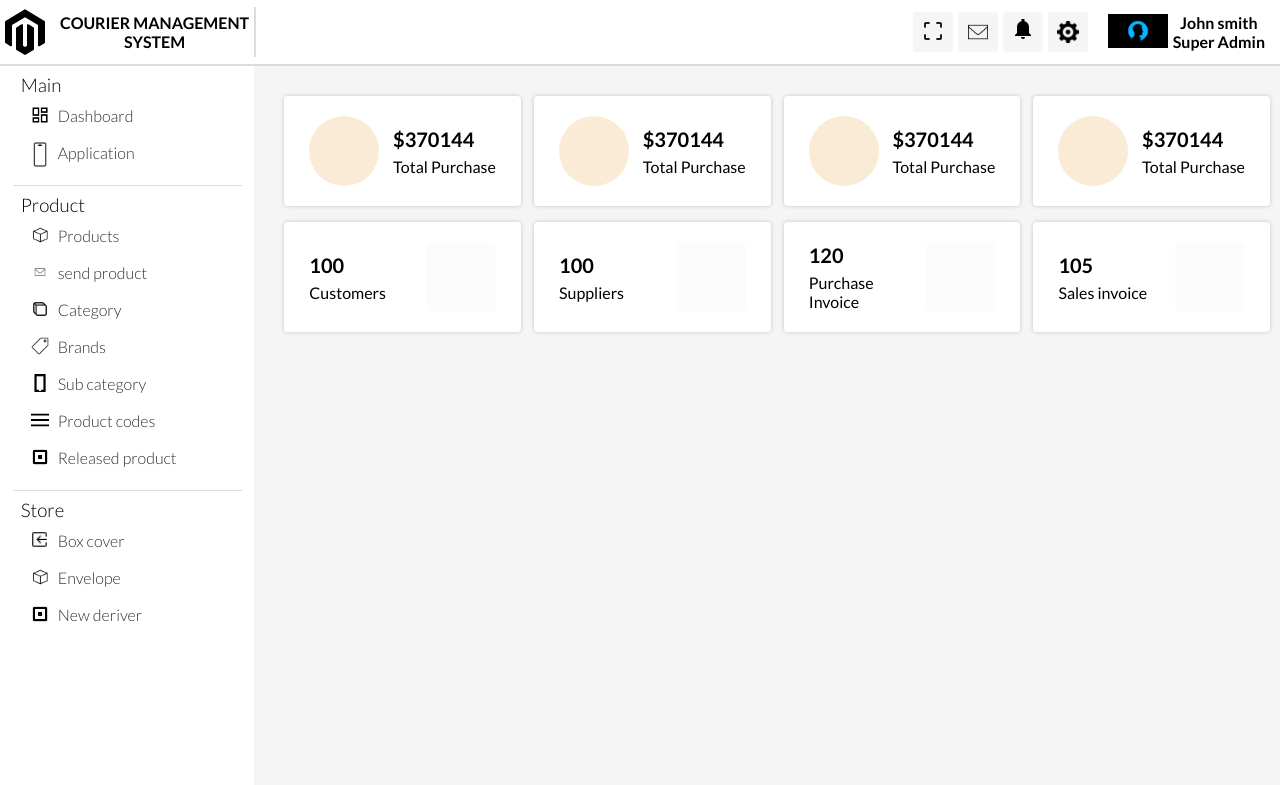
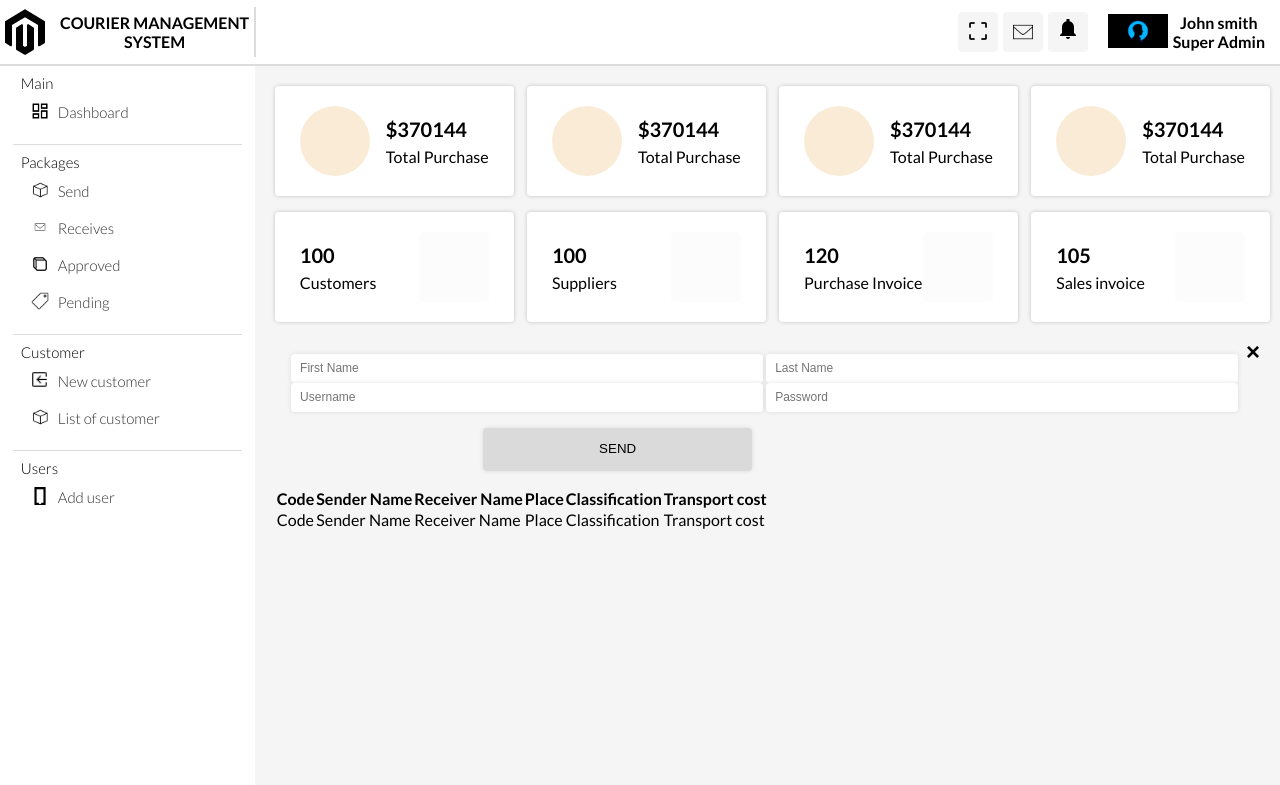
Before and after one commit to benart57/courier-mgnt, a PHP site: page / in a window 1280 px wide. Shown: the top 785 px of the page. Run offline with PHP 8.4, Linux system fonts and the light colour scheme.

Commit message:
pop up design and js manipulation

```diff
--- a/index.html
+++ b/index.html
@@ -1,5 +1,6 @@
 <!DOCTYPE html>
 <html lang="en">
+
 <head>
   <meta charset="UTF-8">
   <meta http-equiv="X-UA-Compatible" content="IE=edge">
@@ -7,6 +8,7 @@
   <link rel="stylesheet" href="style.css">
   <title>Dashboard</title>
 </head>
+
 <body>
   <header>
     <div class="header">
@@ -24,9 +26,6 @@
           </div>
           <div class="header__bar-img">
             <img class="bell" src="icons/icons8-bell-24.png" alt="bell icon">
-        </div>
-        <div class="header__bar-img">
-          <img class="setting" src="icons/icons8-engineering-50.png" alt="setting icon">
           </div>
         </div>
         <div class="header__bar">
@@ -51,82 +50,62 @@
           </div>
           <h2 class="box__header">Dashboard</h2>
         </div>
-        <div class="aside__box">
-          <div class="box__img">
-            <img class="phone" src="icons/icons8-iphone-14-pro-50.png" alt="iphone icon">
-          </div>
-          <h2 class="box__header">Application</h2>
-        </div>
       </div>
       <div class="aside">
-        <h1 class="aside__header">Product</h1>
+        <h1 class="aside__header">Packages</h1>
         <div class="aside__box">
           <div class="box__img">
             <img class="dashboard" src="icons/icons8-cube-48.png" alt="cube icon">
           </div>
-          <h2 class="box__header">Products</h2>
+
+          <h2 class="box__header" id="send_package">Send</h2>
         </div>
         <div class="aside__box">
           <div class="box__img">
             <img class="dashboard" src="icons/icons8-envelope-50.png" alt="envelope icon">
           </div>
-          <h2 class="box__header">send product</h2>
+          <h2 class="box__header">Receives</h2>
         </div>
         <div class="aside__box">
           <div class="box__img">
             <img class="dashboard" src="icons/icons8-orthogonal-view-48.png" alt="category icon">
           </div>
-          <h2 class="box__header">Category</h2>
+          <h2 class="box__header">Approved</h2>
         </div>
         <div class="aside__box">
           <div class="box__img">
             <img class="dashboard" src="icons/icons8-price-tag-50.png" alt="tag icon">
           </div>
-          <h2 class="box__header">Brands</h2>
-        </div>
-        <div class="aside__box">
-          <div class="box__img">
-            <img class="dashboard" src="icons/icons8-android-16.png" alt="android icon">
-          </div>
-          <h2 class="box__header">Sub category</h2>
-        </div>
-        <div class="aside__box">
-          <div class="box__img">
-            <img class="dashboard" src="icons/icons8-menu.svg" alt="menu icon">
-          </div>
-          <h2 class="box__header">Product codes</h2>
-        </div>
-        <div class="aside__box">
-          <div class="box__img">
-            <img class="dashboard" src="icons/icons8-square-32.png" alt="square icon">
-          </div>
-          <h2 class="box__header">Released product </h2>
+          <h2 class="box__header">Pending</h2>
         </div>
       </div>
       <div class="aside">
-        <h1 class="aside__header">Store</h1>
+        <h1 class="aside__header">Customer</h1>
         <div class="aside__box">
           <div class="box__img">
             <img class="dashboard" src="icons/icons8-import-16.png" alt="Dashboard icon">
           </div>
-          <h2 class="box__header">Box cover </h2>
+          <h2 class="box__header">New customer </h2>
         </div>
         <div class="aside__box">
           <div class="box__img">
             <img class="dashboard" src="icons/icons8-cube-48.png" alt="Dashboard icon">
           </div>
-          <h2 class="box__header">Envelope </h2>
+          <h2 class="box__header">List of customer </h2>
         </div>
+      </div>
+      <div class="aside">
+        <h1 class="aside__header">Users</h1>
         <div class="aside__box">
           <div class="box__img">
-            <img class="dashboard" src="icons/icons8-square-32.png" alt="Dashboard icon">
+            <img class="dashboard" src="icons/icons8-android-16.png" alt="Dashboard icon">
           </div>
-          <h2 class="box__header">New deriver </h2>
+          <h2 class="box__header">Add user</h2>
         </div>
       </div>
     </aside>
     <main>
-      <div class="main">
+      <section class="main">
         <div class="main__box">
           <div class="box__flex">
             <div class="flex__img">
@@ -205,8 +184,90 @@
             </div>
           </div>
         </div>
+      </section>
+
+
+
+      <section class="sends" id="sends">
+        <section class="form_send_package">
+          <div class="container" id="send_form_container">
+            <form action="" method="POST">
+              <div class="btn">
+                <button class="closeBtn">&times;</button>
               </div>
+              <div class="form_input">
+                <div class="input">
+                  <input type="text" placeholder=" Package Code number" required>
+                  <input type="text" placeholder=" Sender name " required>
+
+                </div>
+                <div class="input">
+                  <input type="text" placeholder=" Receiver Name" required>
+                  <input type="text" placeholder=" Pass code" required>
+                </div>
+                <div class="input">
+                  <input type="text" placeholder=" Package From" required>
+                  <input type="text" placeholder=" Package To" required>
+                </div>
+                <div class="input">
+                  <input type="submit" value="Send" name="send_package">
+                </div>
+              </div>
+            </form>
+          </div>
+        </section>
+
+        <section class="users_log_in">
+          <div class="user__container" id="user_form_container">
+            <form action="" method="POST">
+              <div class="btn">
+                <button class="closeBtn">&times;</button>
+              </div>
+              <div class="form_input">
+                <div class="input">
+                  <input type="text" placeholder=" First Name" required>
+                  <input type="text" placeholder=" Last Name" required>
+                </div>
+                <div class="input">
+                  <input type="text" placeholder=" Username" required>
+                  <input type="password" placeholder=" Password" required>
+                </div>
+                <div class="input">
+                  <input type="submit" value="Send" name="users">
+                </div>
+              </div>
+            </form>
+          </div>
+        </section>
+        <div class="sends__table">
+          <table class="table__list">
+            <thead>
+              <tr>
+                <th>Code</th>
+                <th>Sender Name</th>
+                <th>Receiver Name</th>
+                <th>Place</th>
+                <th>Classification</th>
+                <th>Transport cost</th>
+              </tr>
+            </thead>
+            <tbody>
+              <tr>
+                <td>Code</td>
+                <td>Sender Name</td>
+                <td>Receiver Name</td>
+                <td>Place</td>
+                <td>Classification</td>
+                <td>Transport cost</td>
+              </tr>
+            </tbody>
+          </table>
+        </div>
+      </section>
     </main>
   </article>
+
+  <script src="script.js"></script>
 </body>
+
 </html>
--- /dev/null
+++ b/script.js
@@ -0,0 +1,17 @@
+const sectionSendPackage = document.querySelector(".form_send_package");
+const sendPackageBtn = document.querySelector("#send_package");
+
+sectionSendPackage.style.display = "none";
+
+sendPackageBtn.addEventListener("click", (event) => {
+  const closeBtn = document.querySelector(".closeBtn");
+  sectionSendPackage.style.display = "block";
+  const sendFormContainer = document.getElementById("send_form_container");
+  sendFormContainer.classList.add("send_form_container");
+  sendPackageBtn.classList.toggle("send_package_btn");
+
+  closeBtn.addEventListener("click", () => {
+    sectionSendPackage.style.display = "none";
+    sendPackageBtn.classList.remove("send_package_btn");
+  });
+});
--- a/style.css
+++ b/style.css
@@ -1,4 +1,4 @@
-@import url('https://fonts.googleapis.com/css2?family=Lato:wght@300;400;700&display=swap');
+@import url("https://fonts.googleapis.com/css2?family=Lato:wght@300;400;700&display=swap");
 
 *,
 *::after,
@@ -115,6 +115,7 @@ aside {
 }
 
 .aside__header {
+  font-size: 15px;
   font-weight: 380;
   margin-left: 8px;
   margin-top: 8px;
@@ -135,9 +136,24 @@ aside {
 }
 
 .box__header {
+  cursor: pointer;
   font-weight: 370;
-  font-size: 16px;
+  font-size: 15px;
   color: rgb(49, 49, 49);
+}
+
+.box__header:active {
+  color: black;
+  font-weight: 700;
+}
+
+.send_package_btn {
+  color: black;
+  font-weight: 700;
+}
+
+.section_active {
+  display: block;
 }
 
 .dashboard {
@@ -145,15 +161,36 @@ aside {
   margin-top: 8px;
 }
 
-.phone {
-  width: 70%;
-  margin-top: 7px;
+/* .btn__show {
+  font-weight: 300;
+  font-size: 15px;
+  cursor: pointer;
+}
+
+#show:checked ~ .container {
+  display: block;
+} */
+
+/* .container {
+  display: none;
+  position: absolute;
+  bottom: 50%;
+  left: 50%;
+  transform: translate(-50%, -50%);
+  background-color: aqua;
+  z-index: 9999;
+  padding: 80px;
+} */
+
+input[type="checkbox"] {
+  display: none;
 }
 
 main {
+  position: relative;
   background-color: whitesmoke;
   width: 100%;
-  padding: 30px 10px 0 30px;
+  padding: 20px 10px 0 20px;
 }
 
 .main__box {
@@ -171,7 +208,7 @@ main {
   margin-bottom: 16px;
   padding: 20px 25px;
   border-radius: 4px;
-  box-shadow: 0 0 4px rgba(0, 0, 0, .2);
+  box-shadow: 0 0 4px rgba(0, 0, 0, 0.2);
 }
 
 .flex__img {
@@ -192,3 +229,81 @@ main {
   border-radius: 5px;
   background-color: rgb(252, 252, 252);
 }
+/* SEND FORM STYLE */
+
+.send_form_container {
+  backdrop-filter: blur(7px);
+  z-index: 999999;
+  position: absolute;
+  top: 0;
+  left: 0;
+  right: 0;
+  bottom: 0;
+  width: 100%;
+}
+
+.send_form_container form {
+  width: 65%;
+  background-color: white;
+  box-shadow: 0 0 1rem black;
+  margin: 4rem auto;
+  display: flex;
+  flex-direction: column;
+  justify-content: center;
+  gap: 20px;
+  align-items: center;
+  position: relative;
+}
+
+.form_input {
+  padding: 1rem;
+  width: 100%;
+}
+.closeBtn {
+  position: absolute;
+  font-size: 24px;
+  font-weight: bold;
+  outline: none;
+  border: none;
+  background-color: transparent;
+  right: 0;
+  margin: 0 20px 20px 0;
+}
+
+.send_form_container form .input {
+  width: 95%;
+  margin: 15px auto;
+}
+
+.input input {
+  width: 49%;
+  outline: none;
+  border: none;
+  padding: 6px;
+  box-shadow: 0 0 5px rgba(0, 0, 0, 0.1);
+  border-radius: 4px;
+  border-bottom: 2px solid transparent;
+}
+
+.input input::placeholder {
+  font-size: 12px;
+}
+
+.input input:focus {
+  border-bottom: 2px solid rgba(4, 92, 119, 0.795);
+}
+
+.input input[type="submit"] {
+  border-bottom: 2px solid transparent;
+  margin-left: 12rem;
+  margin-top: 1rem;
+  width: 28%;
+  text-transform: uppercase;
+  padding: .8rem 0;
+  background-color: rgb(218, 218, 218);
+}
+
+.input input[type="submit"]:active {
+  background-color: rgba(4, 92, 119, 0.795);
+  color: white;
+}
```
Also changed, not shown: demo.PNG (deleted). Lines whose indentation alone changed are shown as unchanged.
